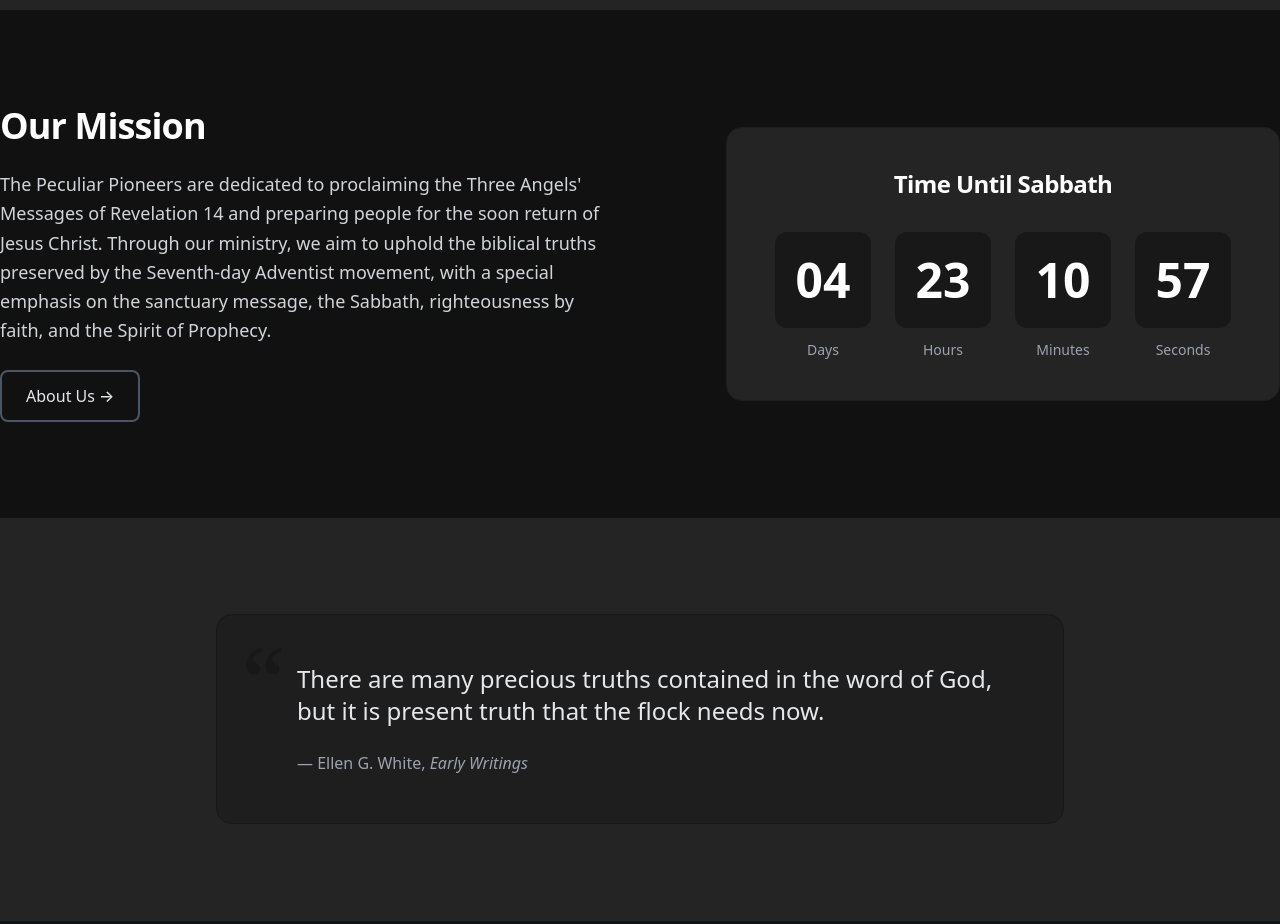
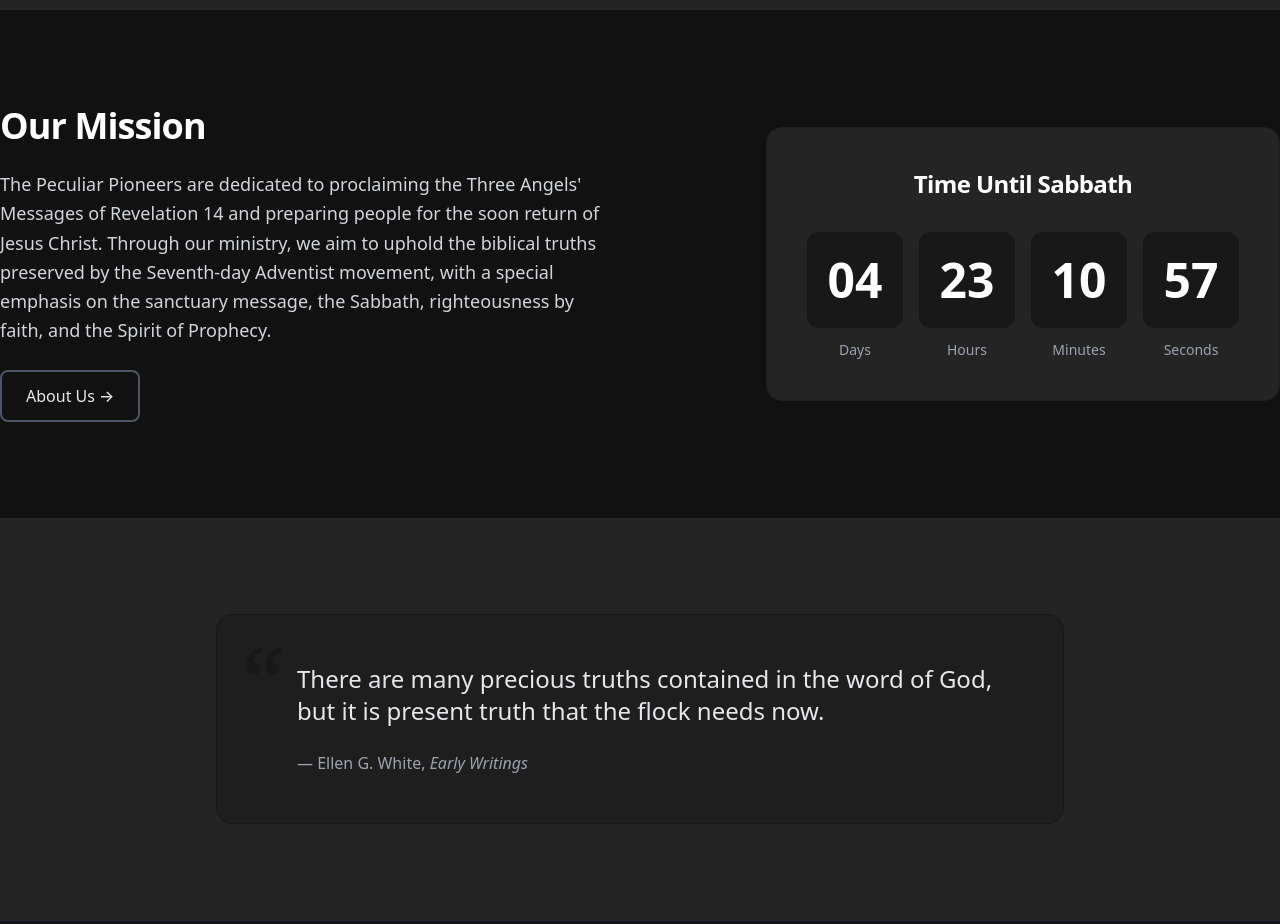
Before and after one commit to mikep8732/peculiar-pioneers, a Next.js app: page / in a window 1280 px wide. Shown: the part 1840-2764 px from the top of the page. Built offline with nearby package versions, Linux system fonts and the light colour scheme.

Commit message:
Revert "Fix Sabbath countdown spacing - wider gaps and padding"
This reverts commit 36b56f06b6d1b86824a4df213a5b8301b17980df.

```diff
--- a/components/SabbathCountdown.tsx
+++ b/components/SabbathCountdown.tsx
@@ -78,11 +78,11 @@ export default function SabbathCountdown() {
 
   if (!mounted) {
     return (
-      <div className="bg-white dark:bg-dark-100 border border-gray-200 dark:border-dark-200 rounded-2xl px-12 py-10">
+      <div className="bg-white dark:bg-dark-100 border border-gray-200 dark:border-dark-200 rounded-2xl p-10">
         <h3 className="text-2xl font-semibold text-gray-900 dark:text-white text-center mb-8">
           Time Until Sabbath
         </h3>
-        <div className="flex justify-center gap-6">
+        <div className="flex justify-center gap-4">
           {['Days', 'Hours', 'Minutes', 'Seconds'].map((label) => (
             <div key={label} className="text-center">
               <div className="bg-gray-900 dark:bg-dark-300 text-white text-4xl md:text-5xl font-bold rounded-xl w-20 h-20 md:w-24 md:h-24 flex items-center justify-center">
@@ -104,11 +104,11 @@ export default function SabbathCountdown() {
   ]
 
   return (
-    <div className="bg-white dark:bg-dark-100 border border-gray-200 dark:border-dark-200 rounded-2xl px-12 py-10">
+    <div className="bg-white dark:bg-dark-100 border border-gray-200 dark:border-dark-200 rounded-2xl p-10">
       <h3 className="text-2xl font-semibold text-gray-900 dark:text-white text-center mb-8">
         Time Until Sabbath
       </h3>
-      <div className="flex justify-center gap-6">
+      <div className="flex justify-center gap-4">
         {timeUnits.map(({ value, label }) => (
           <div key={label} className="text-center">
             <div className="bg-gray-900 dark:bg-dark-300 text-white text-4xl md:text-5xl font-bold rounded-xl w-20 h-20 md:w-24 md:h-24 flex items-center justify-center">
```
